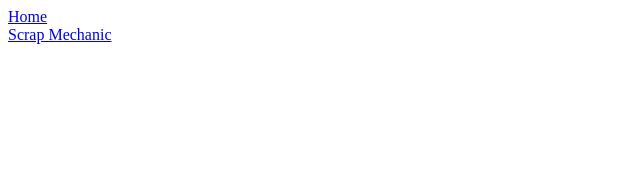
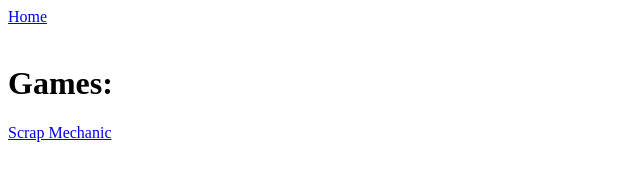
Before and after one commit to Natejoestev/Natejoestev.github.io, a plain HTML site: page bdocs.html in a window 1280 px wide. Shown: the whole page, without its empty margins (0-640 px from the left). Drawn offline with Linux system fonts and the light colour scheme.

Commit message:
Update bdocs.html

```diff
--- a/bdocs.html
+++ b/bdocs.html
@@ -13,8 +13,9 @@
   <script>
     function load() {
       var gamesDIV = document.getElementById("games");
+      gamesDIV.innerHTML += "<br><h1>Games:<h1>";
       for (var game in GAMES) {
-        gamesDIV.innerHTML += "<a href=\"" +GAMES[game]+ "\">" +game+ "</a>"
+        gamesDIV.innerHTML += "<a href=\"" +GAMES[game]+ "\">" +game+ "</a>";
       }
 
       /*var url = document.URL;
```
